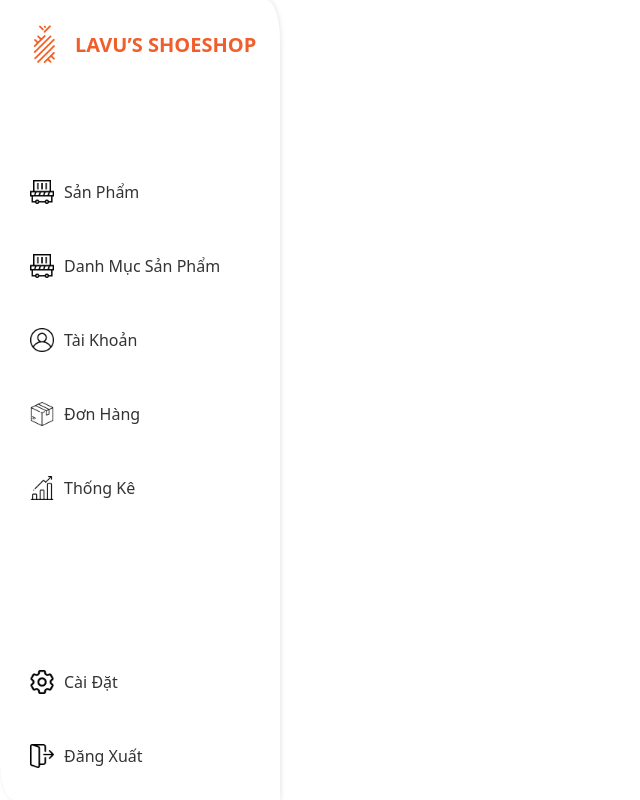
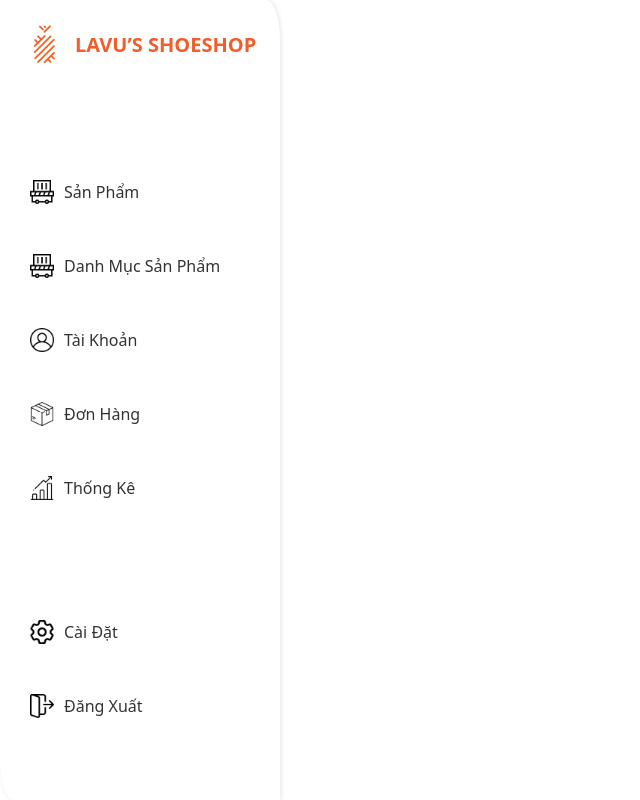
Before and after one commit to pdcang7x04/web_admin_lavu_shoes, a React (Create React App) app: page /sidebar in a window 1280 px wide. Shown: the whole page, without its empty margins (0-640 px from the left). Built offline with nearby package versions, Linux system fonts and the light colour scheme.

Commit message:
Update Sidepart.js

```diff
--- a/src/page/Sidepart.js
+++ b/src/page/Sidepart.js
@@ -64,7 +64,7 @@ const sidebarStyles = {
     color: '#FFFFFF', // Màu chữ trắng
   },
   ul2: {
-    marginTop: '150px',
+    marginTop: '100px',
     listStyleType: 'none',
     padding: 0,
   },
```
